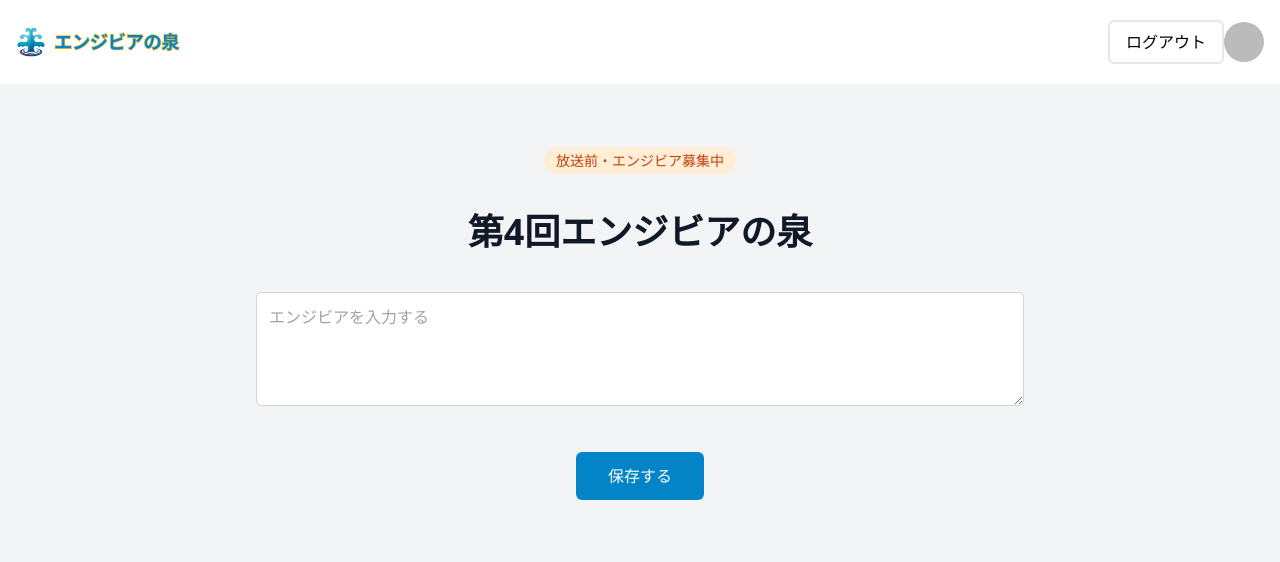
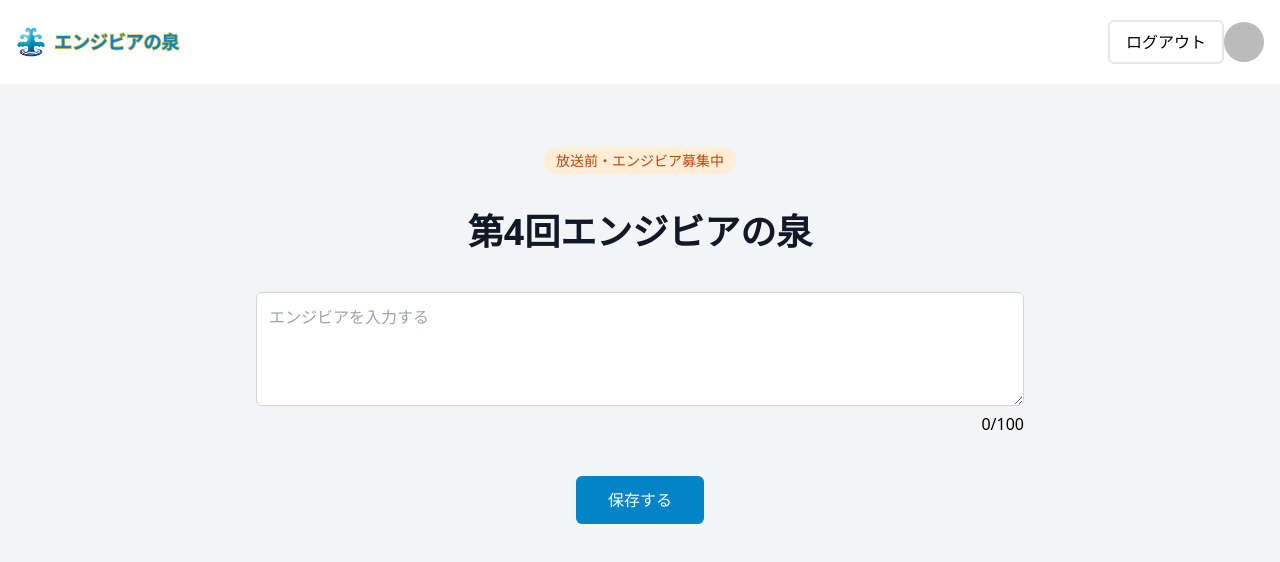
Before and after one commit to qin-spring-development/spring-of-engivia, a Next.js app: page /broadcast_entry in a window 1280 px wide. Shown: the top 562 px of the page. Built offline with nearby package versions, Linux system fonts and the light colour scheme; no server answers; sample sign-in values are in the browser's storage.

Commit message:
🎨 100文字以上の警告テキストエリア作成

```diff
--- a/src/components/Form/TextArea/index.tsx
+++ b/src/components/Form/TextArea/index.tsx
@@ -7,9 +7,11 @@ export type Props = {
   name?: string;
   placeholder?: string;
   rows: number;
+  length: number;
   maxlength: number;
   cols?: number;
   onChange: ChangeEventHandler<HTMLTextAreaElement>;
+  classNameAlert: string;
 };
 
 export const TextArea: FC<Props> = ({
@@ -20,22 +22,27 @@ export const TextArea: FC<Props> = ({
   placeholder,
   rows,
   cols,
+  length,
   maxlength,
   onChange,
+  classNameAlert,
 }) => {
   return (
-    <div className={className}>
+    <div>
       <textarea
         id={id}
         defaultValue={value}
         name={name}
-        className="py-2 px-3 w-full text-base leading-8 text-gray-500 bg-white rounded-md border border-gray-300 focus:ring outline-none"
+        className={`py-2 px-3 w-full text-base leading-8 bg-white rounded-md text-gray-500 border border-gray-300 bg-white rounded-md focus:ring outline-none ${className}`}
         placeholder={placeholder}
         rows={rows}
         cols={cols}
         maxLength={maxlength}
         onChange={onChange}
       />
+      <div className={`float-right ${classNameAlert}`}>
+        {length}/{maxlength}
+      </div>
     </div>
   );
 };
--- a/src/pages/broadcast_entry.tsx
+++ b/src/pages/broadcast_entry.tsx
@@ -32,6 +32,8 @@ const BroadcastEntry = () => {
               rows={3}
               maxlength={100}
               onChange={onChangeEntryHandler}
+              classNameAlert=""
+              length={0}
             />
             <div className="space-x-4 w-full text-center">
               <button className="py-3 px-8 text-white bg-light-blue-600 rounded-md">
```
Also changed, not shown: 1 other file (tests, documents, lock files or other folders).
